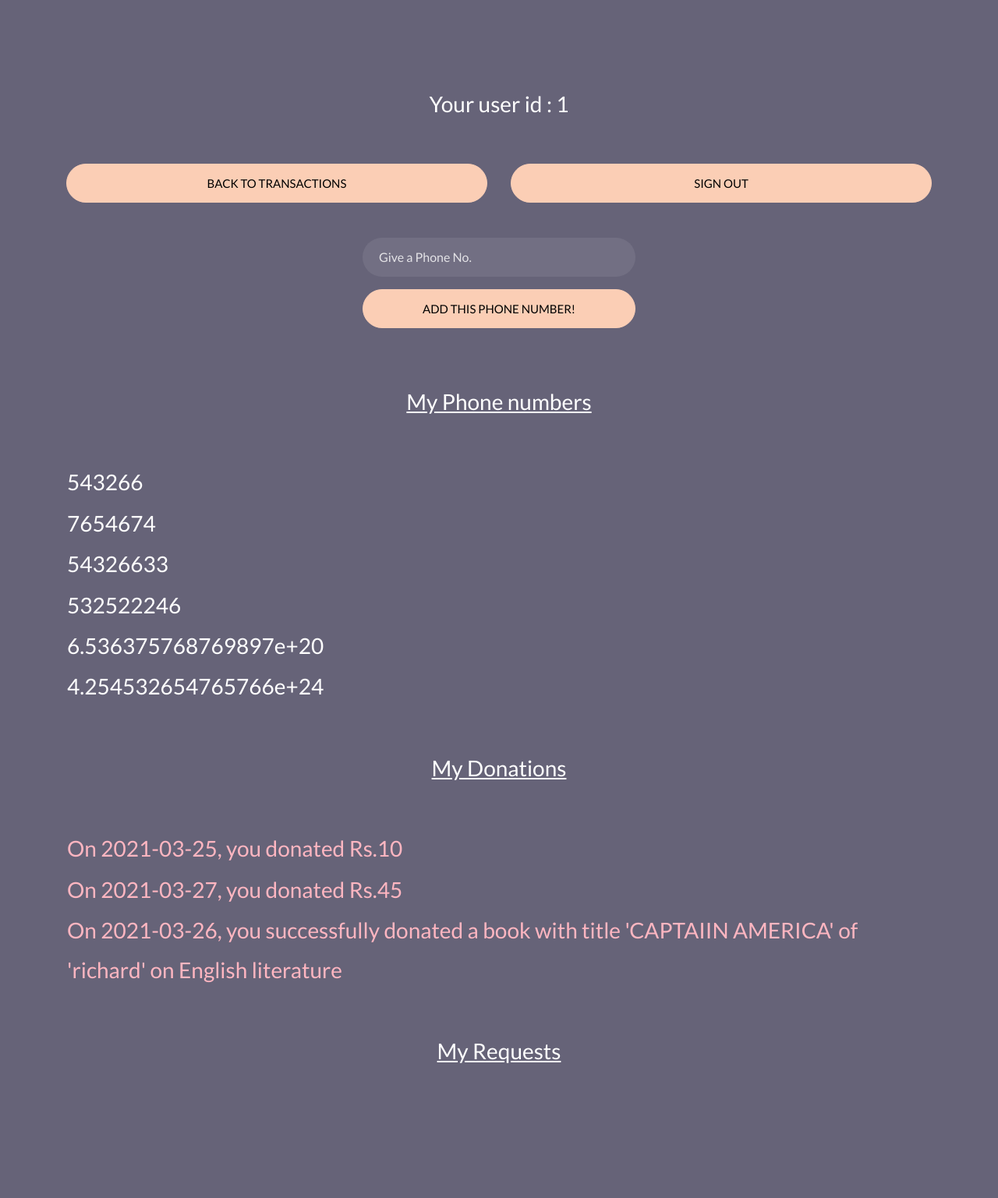
After one commit to rsrkpatwari1234/DoReI, a Django app: page /dorei/user_info/1/ in a window 1280 px wide. The commit adds this page. Shown: the whole page at 78% size. Run offline with Django 3.2, Linux system fonts and the light colour scheme; data comes from the database, SQL or seed files in the repository; both versions use the stored data as it was after the commit; some libraries are stand-ins or nearby versions.

Commit message:
user info page added

```diff
--- /dev/null
+++ b/dorei/templates/user_info.html
@@ -0,0 +1,123 @@
+{% extends "base_generic.html" %}
+
+{% block content %}
+  <body class="img js-fullheight" style="background-color: #928DAB;">
+  <section class="ftco-section">
+    <div class="container">
+      <div class="row justify-content-center">
+        <div class="col-md-6 text-center mb-5">
+          <h2 class="heading-section">Your user id : {{id}}</h2>
+        </div>
+      </div>
+
+    <div class="row justify-content-center">
+        <div class="col form-group">
+          <a href="{% url 'transaction' user_id=id%}"><button type="submit" class="form-control btn btn-primary submit px-3">Back to transactions</button></a>
+        </div>
+        <div class="col form-group">
+          <a href="/dorei/signOut/"><button type="submit" class="form-control btn btn-primary submit px-3">Sign Out</button></a>
+          <br></br>
+        </div>
+    </div>
+
+    <div class="row justify-content-center">
+      <div class="col-md-6 col-lg-4">
+        <div class="login-wrap p-0">
+          <form action="{% url 'user_info' user_id=id%}" method="POST" class="signin-form">
+            {% csrf_token %}
+            <div class="form-group">
+              <input type="text" name="phone_number" class="form-control" placeholder="Give a Phone No.">
+            </div>
+            <div class="form-group">
+              <button type="submit" class="form-control btn btn-primary submit px-3">Add this phone number!</button>
+            </div>
+          </form>
+        </div>
+      </div>
+    </div>
+
+    <div class="row justify-content-center">
+        <div class="col-md-6 text-center mb-5">
+          <br></br>
+          <h2 class="heading-section"><u>My Phone numbers</u></h2>
+        </div>
+    </div>
+
+    <table style="width:100%">
+      {% for number in phone_number %}
+      <tr class="heading-section" style="color:#FFFFFF">
+        <td>{{number.phone_number}}</td>
+      </tr>
+      {% endfor %}
+    </table>
+
+    <div class="row justify-content-center">
+        <div class="col-md-6 text-center mb-5">
+          <br></br>
+          <h2 class="heading-section"><u>My Donations</u></h2>
+        </div>
+    </div>
+
+    <table style="width:100%">
+      {% for donation in m_donations %}
+      <tr class="heading-section" style="color:#FFB6C1;">
+        <td>On {{donation.t_time}}, you donated Rs.{{donation.amount}}</td>
+      </tr>
+      {% endfor %}
+      {% for donation in br_donations %}
+      <tr class="heading-section" style="color:#FFB6C1;">
+        <td>On {{donation.t_time}}, you successfully donated a book with title '{{donation.title}}' of '{{donation.author}}' on {{donation.subject}} </td>
+      </tr>
+      {% endfor %}
+      {% for donation in bnr_donations %}
+      <tr class="heading-section" style="color:#FFB6C1;">
+        <td>On {{donation.t_time}}, you claimed to donate book with title '{{donation.title}}' of '{{donation.author}}' on {{donation.subject}} but haven't donated yet :(</td>
+      </tr>
+      {% endfor %}
+      {% for donation in sr_donations %}
+      <tr class="heading-section" style="color:#FFB6C1;">
+        <td>On {{donation.t_time}}, you donated {{donation.quantity}} {{donation.name}}</td>
+      </tr>
+      {% endfor %}
+      {% for donation in snr_donations %}
+      <tr class="heading-section" style="color:#FFB6C1;">
+        <td>On {{donation.t_time}}, you claimed to donate {{donation.quantity}} {{donation.name}} but haven't donated yet :(</td>
+      </tr>
+      {% endfor %}
+    </table>
+
+    <div class="row justify-content-center">
+        <div class="col-md-6 text-center mb-5">
+          <br></br>
+          <h2 class="heading-section"><u>My Requests</u></h2>
+        </div>
+    </div>
+
+    <table style="width:100%">
+      {% for request in b_requests %}
+      <tr class="heading-section" style="color:#FFB6C1;">
+        <td>On {{request.t_time}}, you requested a book with title '{{request.title}}' of '{{request.author}}' on {{request.subject}} which is approved</td>
+      </tr>
+      {% endfor %}
+      {% for request in b_requests %}
+      <tr class="heading-section" style="color:#FFB6C1;">
+        <td>On {{request.t_time}}, you requested a book with title '{{request.title}}' of '{{request.author}}' on {{request.subject}} which is not approved yet</td>
+      </tr>
+      {% endfor %}
+      {% for request in s_requests %}
+      <tr class="heading-section" style="color:#FFB6C1;">
+        <td>On {{request.t_time}}, you requested {{request.quantity}} {{request.name}} which is approved</td>
+      </tr>
+      {% endfor %}
+      {% for request in sp_requests %}
+      <tr class="heading-section" style="color:#FFB6C1;">
+        <td>On {{request.t_time}}, you requested {{request.quantity}} {{request.name}} which is not approved yet</td>
+      </tr>
+      {% endfor %}
+    </table>
+
+    </div>
+  </section>
+  </body>
+
+{% endblock %}
--- a/dorei/urls.py
+++ b/dorei/urls.py
@@ -12,6 +12,7 @@ urlpatterns = [
     path('donate_stationery/<int:user_id>/', views.donate_stationery, name='donate_stationery'),
     path('request_book/<int:user_id>/<str:isbn>/', views.request_book, name='request_book'),
     path('request_stationery/<int:user_id>/<str:stationery_id>/', views.request_stationery, name='request_stationery'),
+    path('user_info/<int:user_id>/', views.user_info, name='user_info'),
     # path('manage/', views.manage, name='manage'),
     path('signOut/', views.signOut, name='signOut'),
 ]
--- a/dorei/views.py
+++ b/dorei/views.py
@@ -168,17 +168,6 @@ def transaction(request, user_id):
     # results = select_using_raw_sql("SELECT * FROM dorei_stationery")
     # #print(json.dumps(results,indent=4))
 
-    m_donations = select_using_raw_sql("SELECT dm.amount as amount,date(dm.t_time) as t_time FROM dorei_money AS dm WHERE dm.user_id="+str(user_id))
-
-    br_donations = select_using_raw_sql("SELECT UPPER(db.title) as title,db.subject as subject,db.author as author,date(dbd.t_time) as t_time FROM dorei_bookdonate AS dbd,dorei_book as db\
-     WHERE dbd.user_id="+str(user_id)+" AND db.isbn=dbd.isbn AND dbd.is_collected=1")
-    bnr_donations = select_using_raw_sql("SELECT UPPER(db.title) as title,db.subject as subject,db.author as author,date(dbd.t_time) as t_time FROM dorei_bookdonate AS dbd,dorei_book as db\
-     WHERE dbd.user_id="+str(user_id)+" AND db.isbn=dbd.isbn AND dbd.is_collected<>1")
-
-    sr_donations = select_using_raw_sql("SELECT ds.stationery_name as name,dsd.quantity as quantity,date(dsd.t_time) as t_time FROM dorei_stationerydonate AS dsd,dorei_stationery as ds\
-     WHERE dsd.user_id="+str(user_id)+" AND ds.stationery_id=dsd.stationery_id AND dsd.is_collected=1")
-    snr_donations = select_using_raw_sql("SELECT ds.stationery_name as name,dsd.quantity as quantity,date(dsd.t_time) as t_time FROM dorei_stationerydonate AS dsd,dorei_stationery as ds\
-     WHERE dsd.user_id="+str(user_id)+" AND ds.stationery_id=dsd.stationery_id AND dsd.is_collected<>1")
 
     # results = select_using_raw_sql("SELECT * FROM dorei_stationerydonate")
     # #print(json.dumps(snr_donations,indent=4))
@@ -219,11 +208,6 @@ def transaction(request, user_id):
             'stationery_donors':stationery_donors[0]['SUM(ds.user_id)'],
             'recent_book_donation':recent_book_donation,
             'recent_stationery_donation':recent_stationery_donation,
-            'm_donations':m_donations,
-            'br_donations':br_donations,
-            'bnr_donations':bnr_donations,
-            'sr_donations':sr_donations,
-            'snr_donations':snr_donations,
             'books_available':books_available,
             'subject':subject,
             'stationery_available':stationery_available,
@@ -303,7 +287,7 @@ def donate_stationery(request, user_id):
             insert_using_raw_sql(command)
             results = select_using_raw_sql("SELECT ds.stationery_id FROM dorei_stationery AS ds WHERE ds.stationery_name='"+str(StationeryName)+"'")
 
-        a(json.dumps(results,indent=4))
+        print(json.dumps(results,indent=4))
         StationeryId = results[0]['stationery_id']
 
         UserId = user_id
@@ -326,7 +310,6 @@ def donate_stationery(request, user_id):
 
 def request_book(request, user_id, isbn):
 
-    #print('++++++++++++++++++++++++HUA+++++++++++++++++++++++++++++')
     Time =  datetime.now()
     command = "INSERT INTO dorei_bookrequest(isbn, user_id, t_time, is_delivered) \
     values('"+str(isbn)+"',"+str(user_id)+",'"+str(Time)+"','False')"
@@ -341,7 +324,6 @@ def request_book(request, user_id, isbn):
 
 def request_stationery(request, user_id, stationery_id):
 
-    print('++++++++++++++++++++++++HUA+++++++++++++++++++++++++++++')
     Time =  datetime.now()
     command1 = "INSERT INTO dorei_stationeryrequest(stationery_id, user_id, t_time, quantity, is_delivered) \
     values("+str(stationery_id)+","+str(user_id)+",'"+str(Time)+"',1,'False')"
@@ -358,3 +340,56 @@ def request_stationery(request, user_id, stationery_id):
     else:
         messages.error(request, 'Internal error! Try again.')
     return redirect(reverse('transaction', kwargs={"user_id":user_id}))
+
+def user_info(request, user_id):
+
+    m_donations = select_using_raw_sql("SELECT dm.amount as amount,date(dm.t_time) as t_time FROM dorei_money AS dm WHERE dm.user_id="+str(user_id))
+
+    br_donations = select_using_raw_sql("SELECT UPPER(db.title) as title,db.subject as subject,db.author as author,date(dbd.t_time) as t_time FROM dorei_bookdonate AS dbd,dorei_book as db\
+     WHERE dbd.user_id="+str(user_id)+" AND db.isbn=dbd.isbn AND dbd.is_collected=1")
+    bnr_donations = select_using_raw_sql("SELECT UPPER(db.title) as title,db.subject as subject,db.author as author,date(dbd.t_time) as t_time FROM dorei_bookdonate AS dbd,dorei_book as db\
+     WHERE dbd.user_id="+str(user_id)+" AND db.isbn=dbd.isbn AND dbd.is_collected<>1")
+
+    sr_donations = select_using_raw_sql("SELECT ds.stationery_name as name,dsd.quantity as quantity,date(dsd.t_time) as t_time FROM dorei_stationerydonate AS dsd,dorei_stationery as ds\
+     WHERE dsd.user_id="+str(user_id)+" AND ds.stationery_id=dsd.stationery_id AND dsd.is_collected=1")
+    snr_donations = select_using_raw_sql("SELECT ds.stationery_name as name,dsd.quantity as quantity,date(dsd.t_time) as t_time FROM dorei_stationerydonate AS dsd,dorei_stationery as ds\
+     WHERE dsd.user_id="+str(user_id)+" AND ds.stationery_id=dsd.stationery_id AND dsd.is_collected<>1")
+
+    b_requests = select_using_raw_sql("SELECT UPPER(db.title) as title,db.subject as subject,db.author as author,date(dbr.t_time) as t_time FROM dorei_bookrequest AS dbr,dorei_book as db\
+     WHERE dbr.user_id="+str(user_id)+" AND db.isbn=dbr.isbn AND dbr.is_delivered=1")
+    bp_requests = select_using_raw_sql("SELECT UPPER(db.title) as title,db.subject as subject,db.author as author,date(dbr.t_time) as t_time FROM dorei_bookrequest AS dbr,dorei_book as db\
+     WHERE dbr.user_id="+str(user_id)+" AND db.isbn=dbr.isbn AND dbr.is_delivered<>1")
+
+    s_requests = select_using_raw_sql("SELECT ds.stationery_name as name,dsr.quantity as quantity,date(dsr.t_time) as t_time FROM dorei_stationeryrequest AS dsr,dorei_stationery as ds\
+     WHERE dsr.user_id="+str(user_id)+" AND ds.stationery_id=dsr.stationery_id AND dsr.is_delivered=1")
+    sp_requests = select_using_raw_sql("SELECT ds.stationery_name as name,dsr.quantity as quantity,date(dsr.t_time) as t_time FROM dorei_stationeryrequest AS dsr,dorei_stationery as ds\
+     WHERE dsr.user_id="+str(user_id)+" AND ds.stationery_id=dsr.stationery_id AND dsr.is_delivered<>1")
+
+    phone_number = select_using_raw_sql("SELECT p.phone_number AS phone_number FROM dorei_phonenumber AS p\
+     WHERE p.user_id="+str(user_id))
+
+    if request.method == "POST":
+
+        command = "INSERT INTO dorei_phonenumber(user_id,phone_number) values("+str(user_id)+","+str(request.POST.get("phone_number"))+")"
+        if insert_using_raw_sql(command):
+            phone_number = select_using_raw_sql("SELECT p.phone_number AS phone_number FROM dorei_phonenumber AS p\
+                WHERE p.user_id="+str(user_id))
+            messages.success(request, 'Phone number stored.')
+        else:
+            messages.error(request, 'Internal error! Try again.')
+
+    data = {
+            'id':user_id,
+            'm_donations':m_donations,
+            'br_donations':br_donations,
+            'bnr_donations':bnr_donations,
+            'sr_donations':sr_donations,
+            'snr_donations':snr_donations,
+            'b_requests':b_requests,
+            'bp_requests':bp_requests,
+            's_requests':s_requests,
+            'sp_requests':sp_requests,
+            'phone_number':phone_number,
+        }
+
+    return render(request, 'user_info.html', data)
```
Also changed, not shown: dorei/models.py (+7 -0 lines), dorei/templates/user_ui.html (+3 -59 lines), db.sqlite3, dorei/migrations/0011_phonenumber.py (added).
